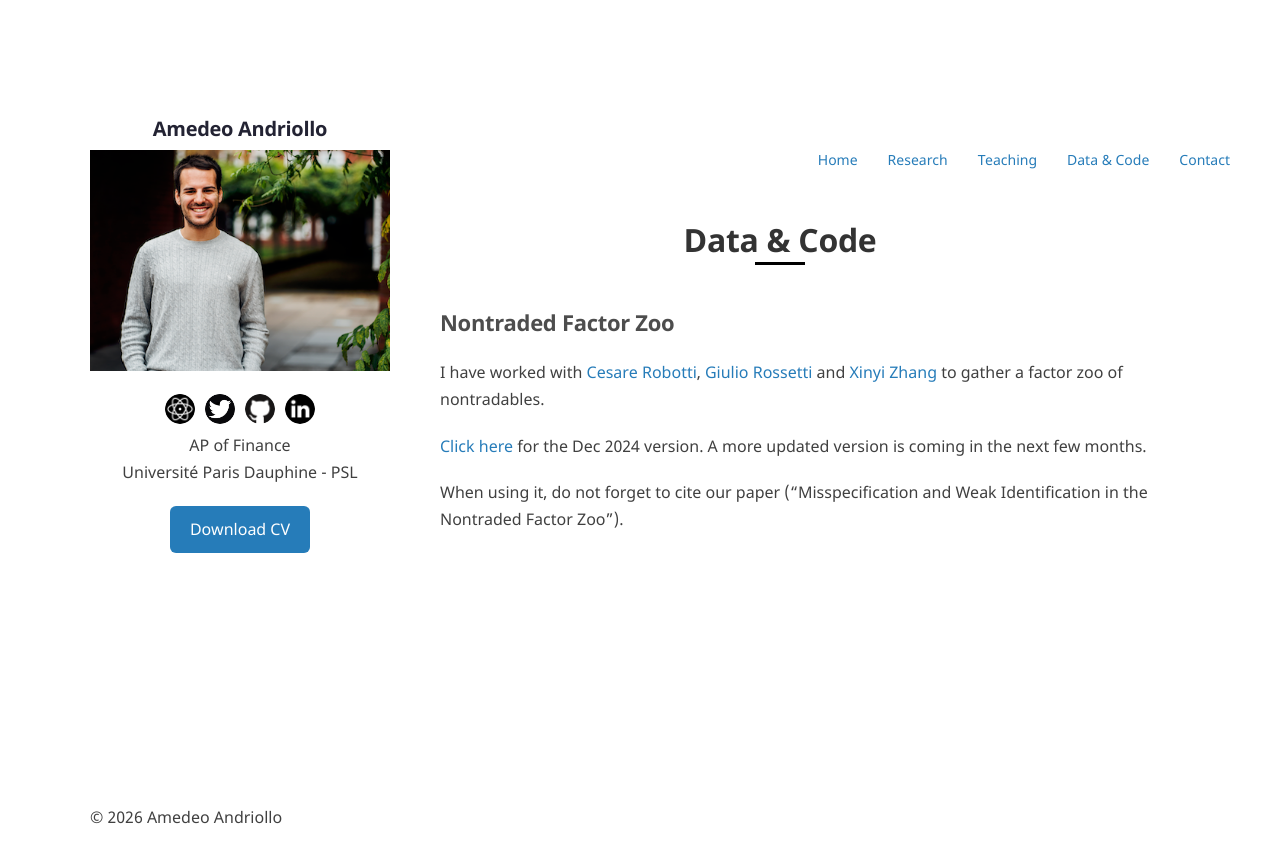
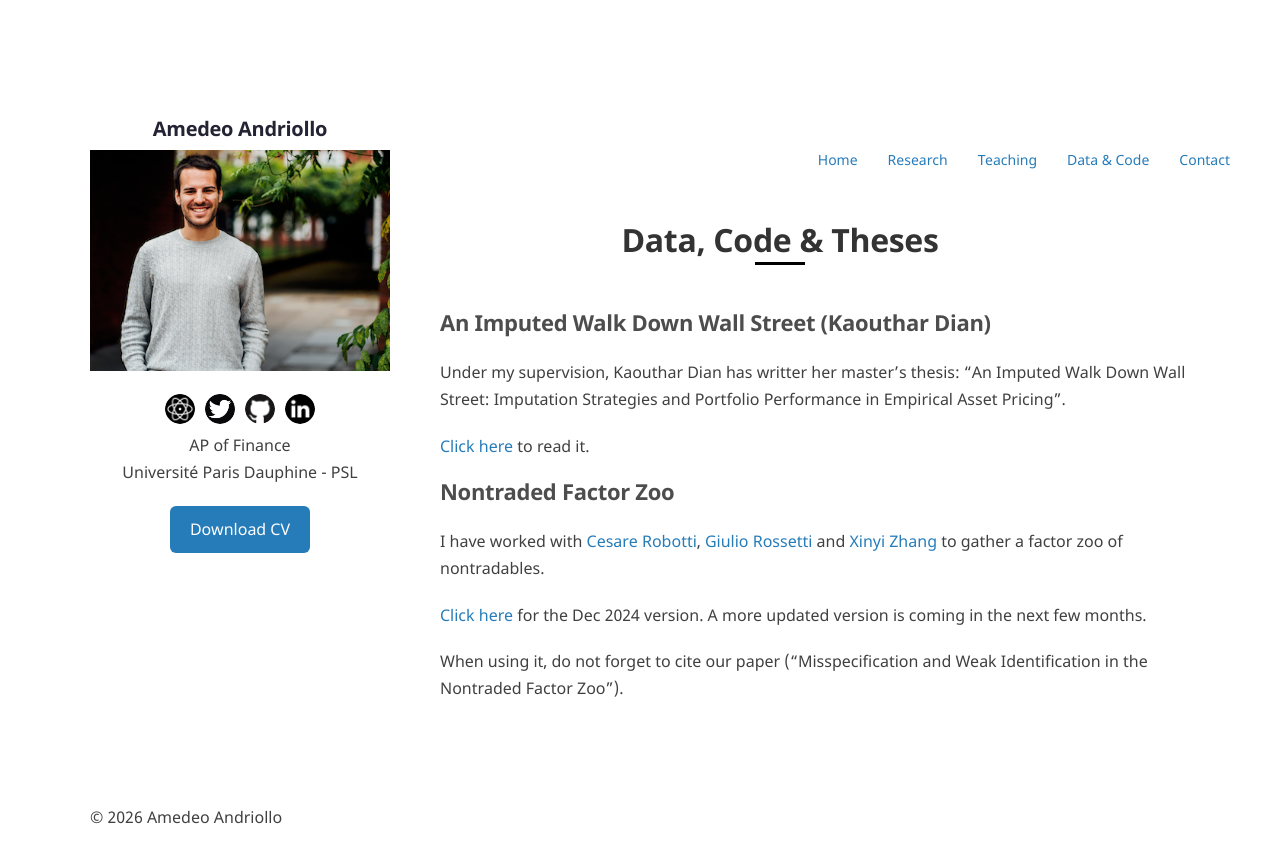
Before and after one commit to amandri/amandri.github.io, a Jekyll site: the page built from data-code.md, in a window 1280 px wide. Shown: the top 863 px of the page. Built offline with Jekyll 4.4.1, drawn with Linux system fonts in a browser that asks for light colours.

Commit message:
Update website

```diff
--- a/data-code.md
+++ b/data-code.md
@@ -1,9 +1,16 @@
 ---
 layout: default
-title: Data & Code
+title: Data, Code & Theses
 permalink: /data-code/
 description: "Data and code resources by Amedeo Andriollo."
 ---
+
+# An Imputed Walk Down Wall Street (Kaouthar Dian)
+
+Under my supervision, Kaouthar Dian has writter her master's thesis: "An Imputed Walk Down Wall Street: Imputation Strategies
+and Portfolio Performance in Empirical Asset Pricing".
+
+[Click here](https://www.dropbox.com/scl/fi/72muh6rnw87ondoauqiq8/Doc5_KaoutharDian_ImputationStrategiesModelSelectionForecasting_AmedeoAndriollo.pdf?rlkey=lkofgmfdes9xw1ytx00431ifc&dl=0){:target="_blank"} to read it.
 
 # Nontraded Factor Zoo
 
```
Also changed, not shown: _data/latest.yml (+8 -0 lines), 1 other file.
